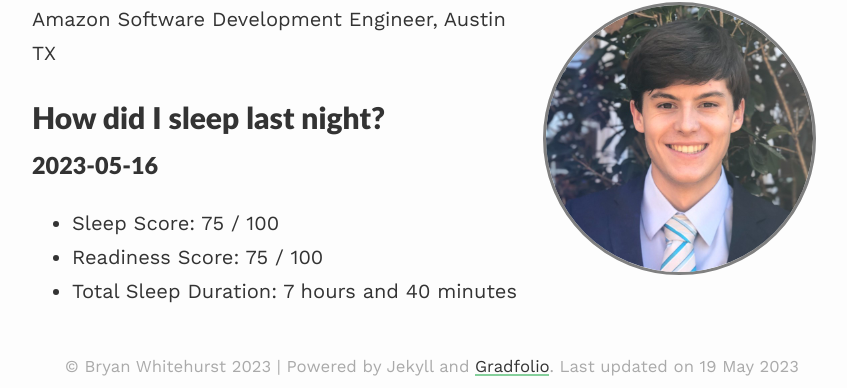
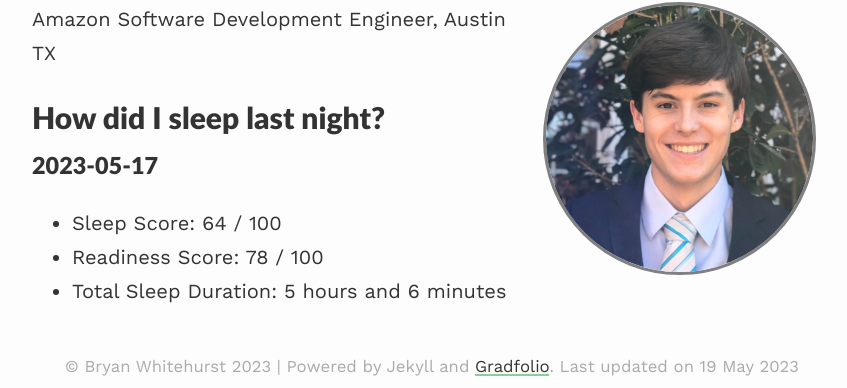
Before and after one commit to BryanWhitehurst/bryanwhitehurst.github.io, a Jekyll site: the page built from index.md, in a window 1280 px wide. Shown: the part 190-578 px from the top of the page, without its empty margins (208-1055 px from the left). Built offline with Jekyll 4.4.1, drawn with Linux system fonts in a browser that asks for light colours; nearby versions of some CDN libraries.

Commit message:
daily oura update

```diff
--- a/index.md
+++ b/index.md
@@ -10,7 +10,7 @@ published: true
 Amazon Software Development Engineer, Austin TX
 
 # How did I sleep last night?
-### 2023-05-16
-- Sleep Score: 75 / 100
-- Readiness Score: 75 / 100
-- Total Sleep Duration: 7 hours and 40 minutes
+### 2023-05-17
+- Sleep Score: 64 / 100
+- Readiness Score: 78 / 100
+- Total Sleep Duration: 5 hours and 6 minutes
```
